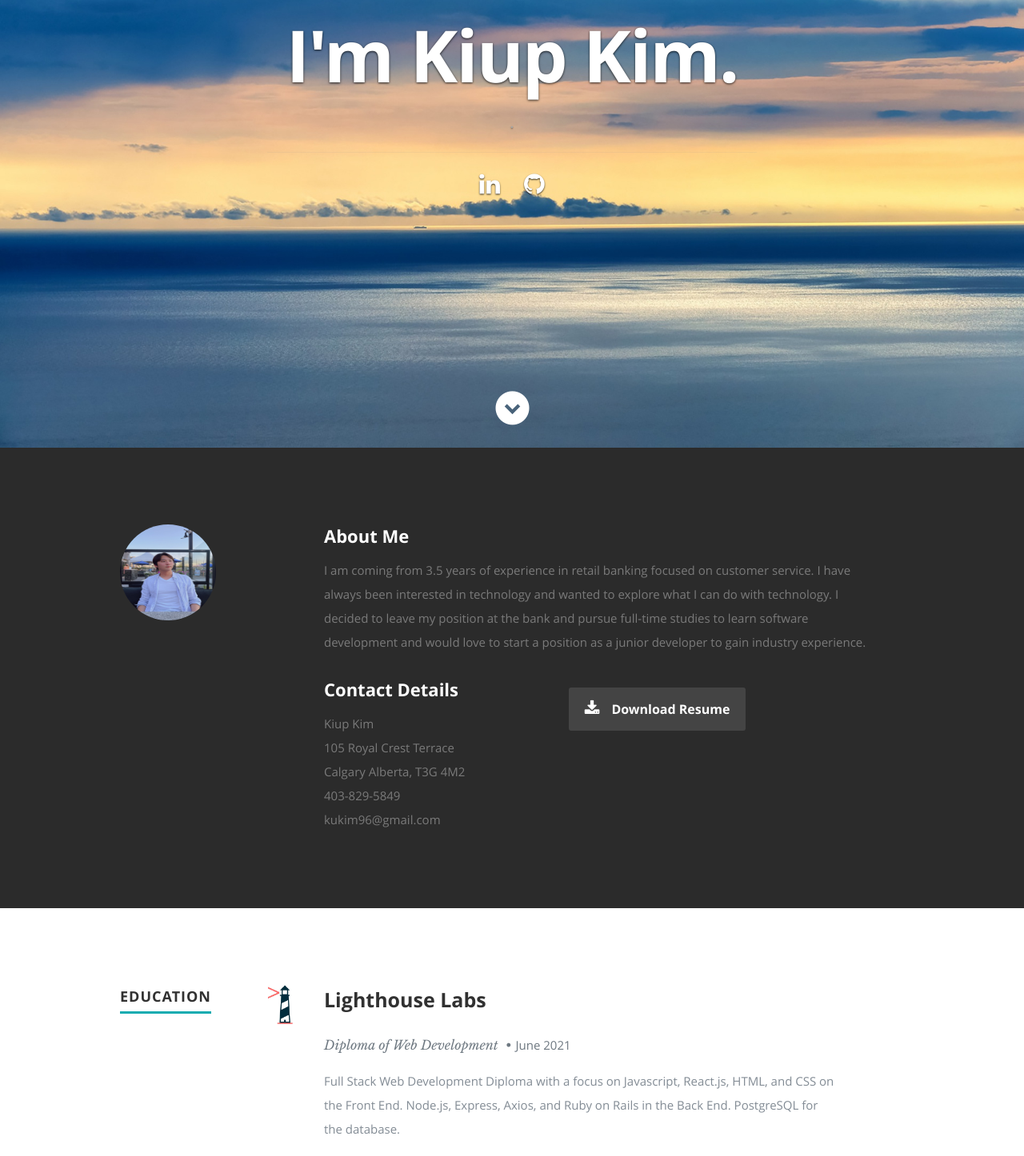
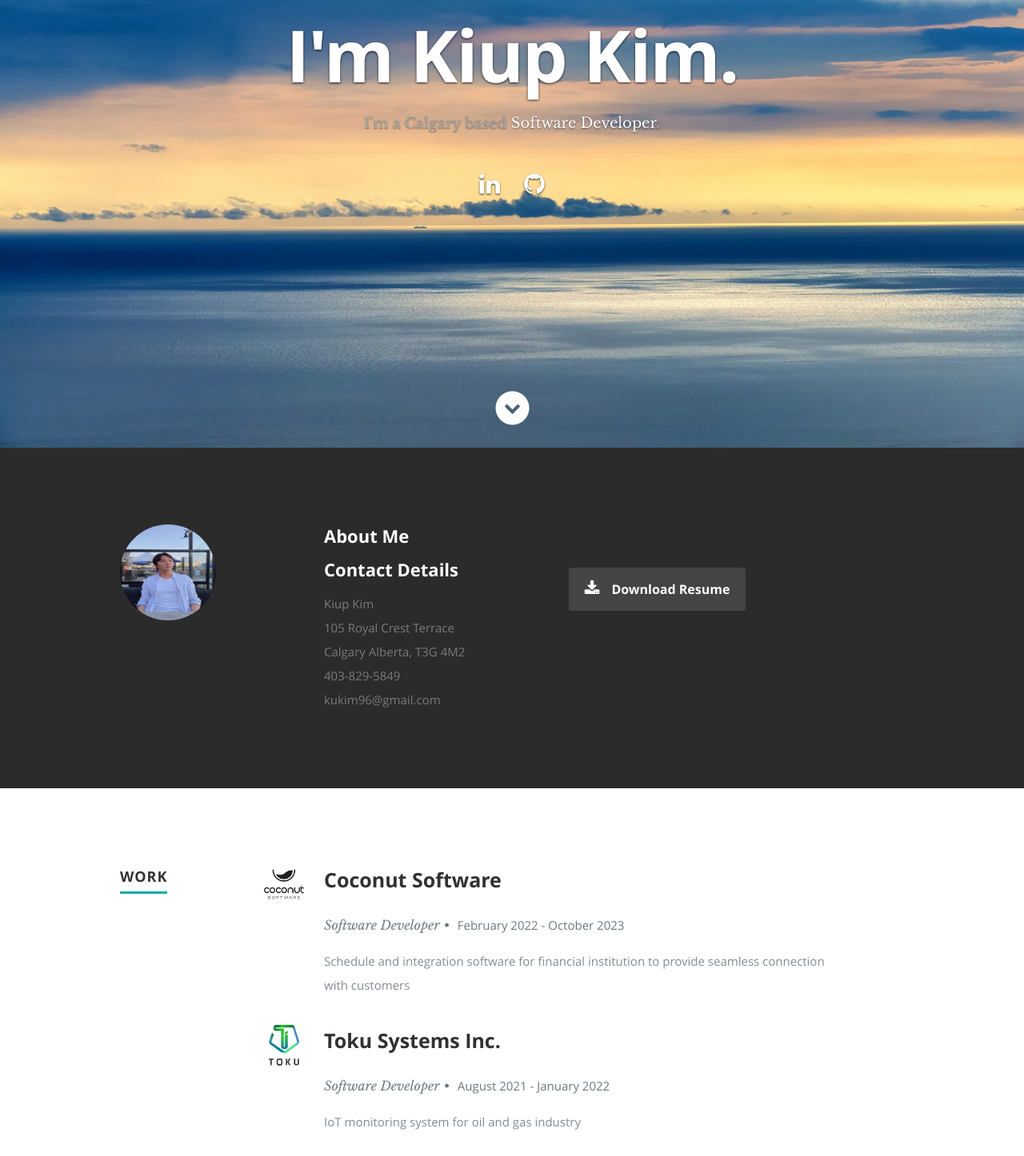
Before and after one commit to kukim96/kukim96.github.io, a React (Create React App) app: page / in a window 1280 px wide. Shown: the part 240-1686 px from the top of the page at 80% size. Built offline with nearby package versions, Linux system fonts and the light colour scheme.

Commit message:
change the order

```diff
--- a/public/resumeData.json
+++ b/public/resumeData.json
@@ -1,7 +1,7 @@
 {
   "main": {
     "name": "Kiup Kim",
-    "occupation": "Full Stack Web Developer",
+    "occupation": "Software Developer",
     "description": "",
     "image": "profilepic.jpg",
     "bio": "I am coming from 3.5 years of experience in retail banking focused on customer service. I have always been interested in technology and wanted to explore what I can do with technology. I decided to leave my position at the bank and pursue full-time studies to learn software development and would love to start a position as a junior developer to gain industry experience.",
--- a/src/Components/About.js
+++ b/src/Components/About.js
@@ -6,7 +6,6 @@ class About extends Component {
     if(this.props.data){
       var name = this.props.data.name;
       var profilepic= "images/"+this.props.data.image;
-      var bio = this.props.data.bio;
       var street = this.props.data.address.street;
       var city = this.props.data.address.city;
       var state = this.props.data.address.state;
@@ -25,7 +24,6 @@ class About extends Component {
          <div className="nine columns main-col">
             <h2>About Me</h2>
 
-            <p>{bio}</p>
             <div className="row">
                <div className="columns contact-details">
                   <h2>Contact Details</h2>
--- a/src/Components/Header.js
+++ b/src/Components/Header.js
@@ -6,7 +6,6 @@ class Header extends Component {
     if(this.props.data){
       var name = this.props.data.name;
       var occupation= this.props.data.occupation;
-      var description= this.props.data.description;
       var city= this.props.data.address.city;
       var networks= this.props.data.social.map(function(network){
         return <li key={network.name}><a href={network.url}><i className={network.className}></i></a></li>
@@ -33,7 +32,7 @@ class Header extends Component {
       <div className="row banner">
          <div className="banner-text">
             <h1 className="responsive-headline">I'm {name}.</h1>
-            <h3>{description}.</h3>
+            <h3>I'm a {city} based <span>{occupation}</span>.</h3>
             <hr />
             <ul className="social">
                {networks}
--- a/src/Components/Resume.js
+++ b/src/Components/Resume.js
@@ -27,6 +27,17 @@ class Resume extends Component {
     return (
       <section id="resume">
 
+    <div className="row work">
+         <div className="three columns header-col">
+            <h1><span>Work</span></h1>
+         </div>
+
+         <div className="nine columns main-col">
+          {work}
+        </div>
+    </div>
+
+
       <div className="row education">
          <div className="three columns header-col">
             <h1><span>Education</span></h1>
@@ -40,19 +51,6 @@ class Resume extends Component {
             </div>
          </div>
       </div>
-
-
-      <div className="row work">
-
-         <div className="three columns header-col">
-            <h1><span>Work</span></h1>
-         </div>
-
-         <div className="nine columns main-col">
-          {work}
-        </div>
-    </div>
-
 
 
       <div className="row skill">
```
